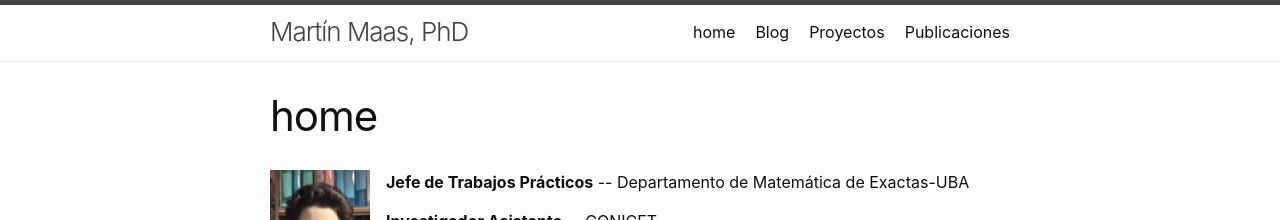
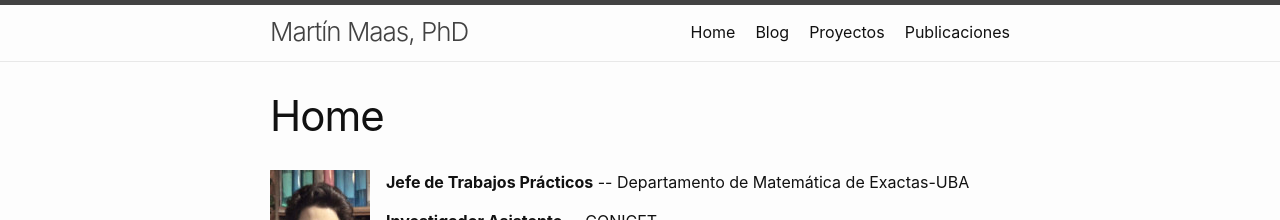
Before and after one commit to mdmaas/mdmaas.github.io, a Jekyll site: the page built from index.md, in a window 1280 px wide. Shown: the top 220 px of the page. Built offline with Jekyll 4.4.1, drawn with Linux system fonts in a browser that asks for light colours.

```diff
--- a/index.md
+++ b/index.md
@@ -2,7 +2,7 @@
 # Feel free to add content and custom Front Matter to this file.
 # To modify the layout, see https://jekyllrb.com/docs/themes/#overriding-theme-defaults
 
-title: home
+title: Home
 layout: page
 ---
 
```
